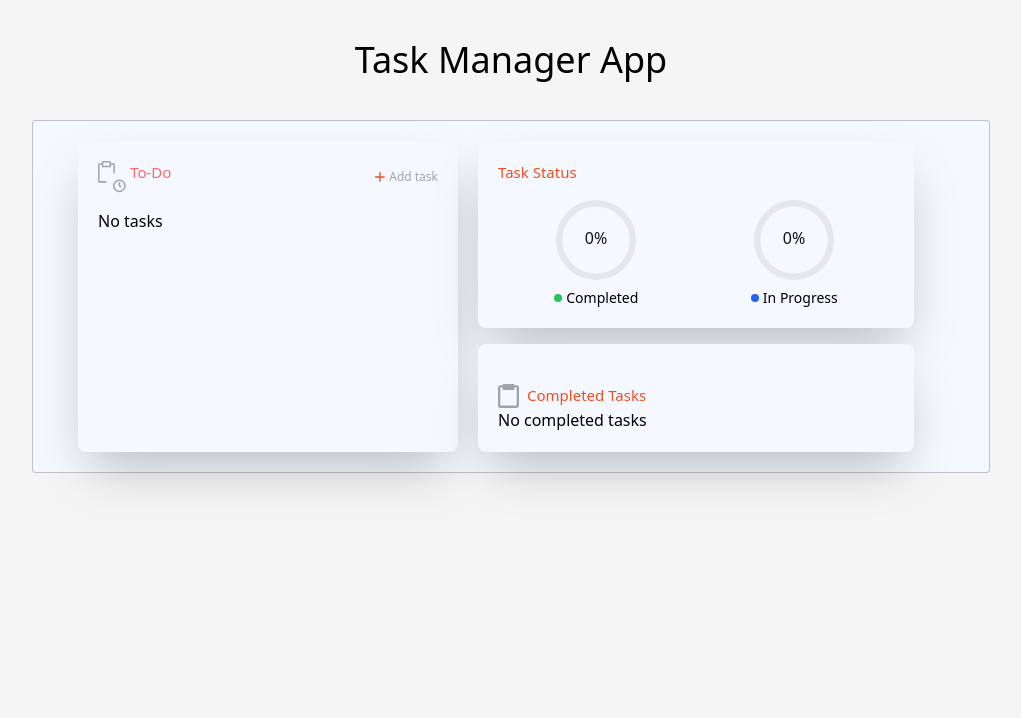
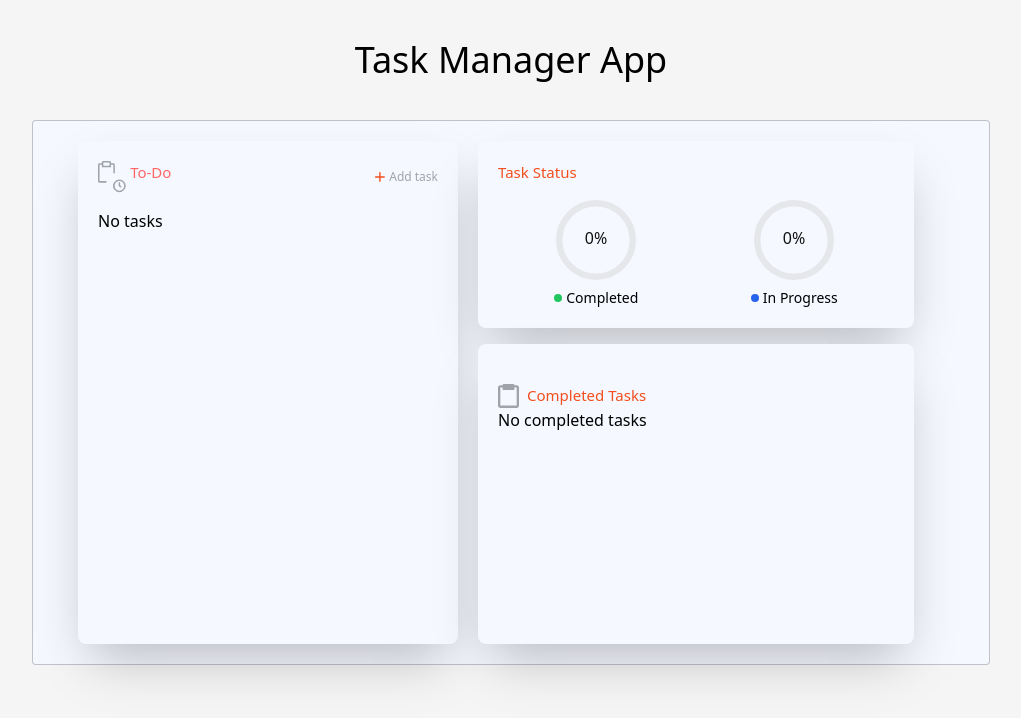
Before and after one commit to Azka190/taskmanager, a Next.js app: page / in a window 1280 px wide. Shown: the top 718 px of the page, without its empty margins (129-1150 px from the left). Built offline with nearby package versions, Linux system fonts and the light colour scheme.

Commit message:
FIX:completed task fixes

```diff
--- a/app/page.tsx
+++ b/app/page.tsx
@@ -179,7 +179,7 @@ const Page = () => {
               <div className="bg-[#F5F8FF] mb-4 rounded-lg shadow-2xl p-5 max-w-[436px]">
                 <TaskStatus tasks={mainTask} />
               </div>
-              <div className="bg-[#F5F8FF] shadow-2xl  rounded-lg p-5 max-w-[436px]">
+              <div className="bg-[#F5F8FF] shadow-2xl  rounded-lg p-5 max-w-[436px] h-[300px] overflow-y-scroll">
                 <Completed completedTasks={completedTasks} deleteHandle={deleteHandleByTask} />
               </div>
             </div>
```
Also changed, not shown: app/components/Dashboard.tsx (deleted).
